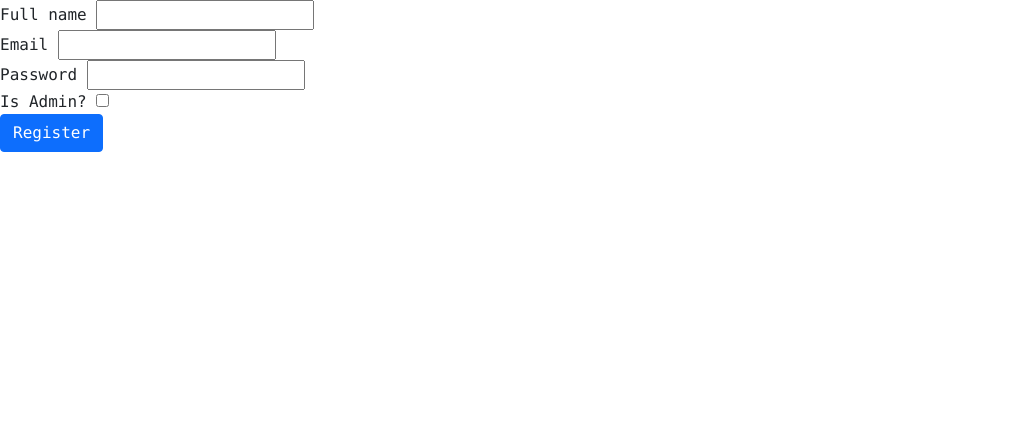
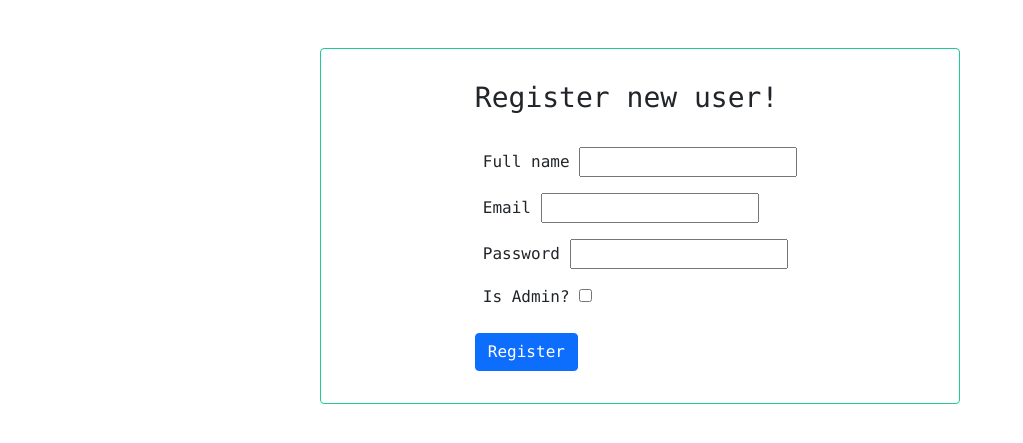
Before and after one commit to davidbejenariu/blockchain-id-system, a Flask app: page /dashboard/admin in a window 1280 px wide. Shown: the part 70-513 px from the top of the page, without its empty margins (0-1023 px from the left). Run offline with Flask 3, Linux system fonts and the light colour scheme; the visitor is signed in with stand-in values (Sample User, id 1); parts of the project's set-up code (start-up, migrations or seed data) failed here and were passed over; some libraries are stand-ins or nearby versions.

Commit message:
More styling.

```diff
--- a/id-system/app.py
+++ b/id-system/app.py
@@ -8,7 +8,7 @@ app = Flask(__name__)
 
 app.config['MYSQL_HOST'] = 'localhost'
 app.config['MYSQL_USER'] = 'root'
-app.config['MYSQL_PASSWORD'] = 'bLocKcHAin'
+app.config['MYSQL_PASSWORD'] = 'admin'
 app.config['MYSQL_DB'] = 'blockchain-id-system'
 app.config['MYSQL_CURSORCLASS'] = 'DictCursor'
 app.config['SECRET_KEY'] = 'secret123'
@@ -26,6 +26,7 @@ def log_in_user(email):
     session['role'] = user.get('role')
     session['qr_generated'] = user.get('qr_generated')
     session['qr'] = f"QRs/{session['name']}.png"
+    session['pressed'] = False
 
 
 @app.route('/')
--- a/id-system/templates/admin_dashboard.html
+++ b/id-system/templates/admin_dashboard.html
@@ -20,26 +20,28 @@
             </div>
         </nav>
 
-        <div class="first-page">
+        <div class="card w-50 h-auto m-auto mt-5 p-3 d-flex align-items-center" style="border-color: #20c997">
+            <div class="first-page card-body">
+                <h3 class="card-title mb-4"> Register new user! </h3>
                 <div class="login-form-wrapper">
                      <form method="POST" action="">
                              {{ form.csrf_token }}
-                         <div>
+                             <div class="p-2">
                                  {{ form.name.label }}
                                  {{ form.name }}
                              </div>
 
-                         <div>
+                             <div class="p-2">
                                  {{ form.email.label }}
                                  {{ form.email }}
                              </div>
 
-                         <div>
+                             <div class="p-2">
                                  {{ form.password.label }}
                                  {{ form.password }}
                              </div>
 
-                         <div>
+                             <div class="p-2">
                                  {{ form.is_admin.label }}
                                  {{ form.is_admin }}
                              </div>
@@ -59,8 +61,10 @@
     <!--                         <input type="checkbox" class="form-check-input">-->
     <!--                         <label for="is_admin" class="form-check-label">Is Admin?</label>-->
     <!--                     </div>-->
-                     <button type="submit" class="btn btn-primary">Register</button>
+                         <button type="submit" class="btn btn-primary mt-3">Register</button>
+
                     </form>
+                </div>
             </div>
         </div>
     </body>
```
Also changed, not shown: id-system/templates/login.html (+7 -19 lines), id-system/static/styles/styles.css (line endings or trailing spaces). Lines whose indentation alone changed are shown as unchanged.
